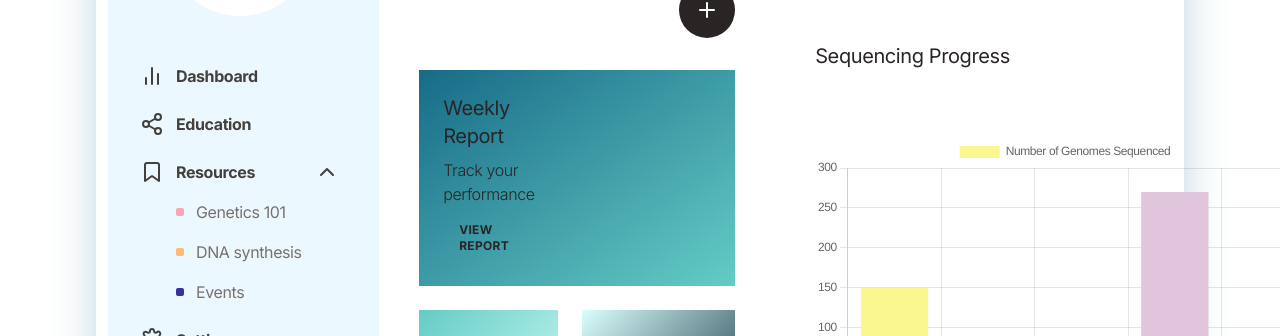
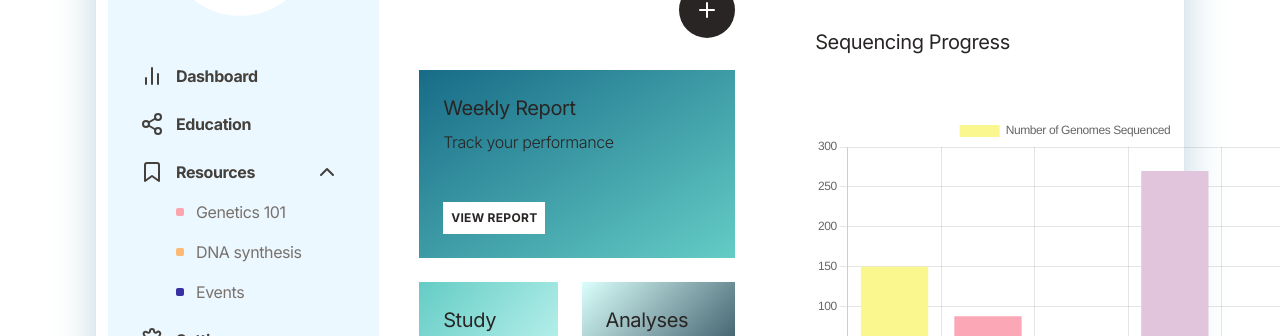
Before and after one commit to carmen-tang/ad-astra, a Next.js app: page / in a window 1280 px wide. Shown: the part 266-602 px from the top of the page. Built offline with nearby package versions, Linux system fonts and the light colour scheme; no server answers; the database is empty; a web font is replaced by a local one.

Commit message:
callout styles

```diff
--- a/src/app/components/Callout.js
+++ b/src/app/components/Callout.js
@@ -2,7 +2,7 @@ export default function Callout({ heading, subheading, linkText, url, variant =
 	const variants = [
 		{
 			class:
-				"lg:col-span-2 lg:grid-cols-2 bg-gradient-to-br from-[#176B87] to-[#64CCC5]",
+				"lg:col-span-2 lg:grid-cols-1 bg-gradient-to-br from-[#176B87] to-[#64CCC5]",
 		},
 		{
 			class: "bg-gradient-to-br from-[#64CCC5] to-[#DAFFFB]",
@@ -18,7 +18,7 @@ export default function Callout({ heading, subheading, linkText, url, variant =
 				<p className="text-stone-800 font-light">{subheading}</p>
 				{url && (
 					<a
-						className="self-start mt-6 lg:mt-auto px-4 py-2 text-xs font-bold tracking-wide text-stone-800 uppercase hover:text-stone-900"
+						className="self-start p-2 text-xs font-bold tracking-wide text-stone-800 uppercase hover:text-stone-900 bg-white mt-10"
 						href={url}
 					>
 						{linkText}
```
